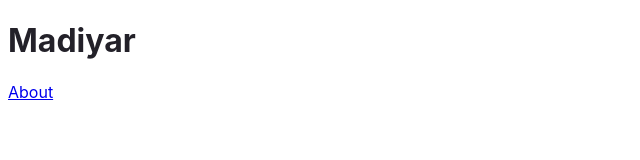
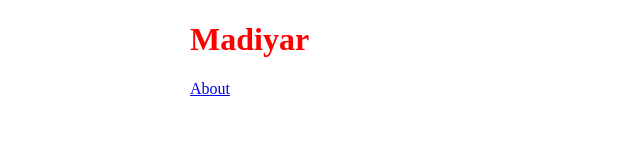
Before and after one commit to madiyar/madiyar, a Gatsby site: page / in a window 1280 px wide. Shown: the whole page, without its empty margins (0-640 px from the left). Built offline with nearby package versions, Linux system fonts and the light colour scheme; Gatsby itself is replaced by a stand-in of ours.

Commit message:
styles init

```diff
--- /dev/null
+++ b/gatsby-browser.js
@@ -0,0 +1 @@
+import "./src/styles/global.css"
--- /dev/null
+++ b/src/components/Layout/index.js
@@ -0,0 +1,6 @@
+import React from "react"
+import "./styles.css"
+
+export default function Layout({ children }) {
+  return <div>{children}</div>
+}
--- /dev/null
+++ b/src/components/Layout/styles.css
@@ -0,0 +1,4 @@
+div {
+  max-width: 900px;
+  margin: 0 auto
+}
--- a/src/pages/index.js
+++ b/src/pages/index.js
@@ -1,19 +1,15 @@
 import * as React from "react"
 import { Link } from "gatsby"
+import Layout from "../components/Layout"
 
-// styles
-const pageStyles = {
-  color: "#232129",
-  fontFamily: "-apple-system, Roboto, sans-serif, serif",
-}
-
-// markup
 const IndexPage = () => {
   return (
-    <main style={pageStyles}>
-      <h1>Madiyar</h1>
-      <Link to="/about">About</Link>
-    </main>
+    <Layout>
+      <main>
+        <h1>Madiyar</h1>
+        <Link to="/about">About</Link>
+      </main>
+    </Layout>
   )
 }
 
--- /dev/null
+++ b/src/styles/global.css
@@ -0,0 +1,7 @@
+* {
+  box-sizing: border-box;
+}
+
+body {
+  color: red
+}
```
